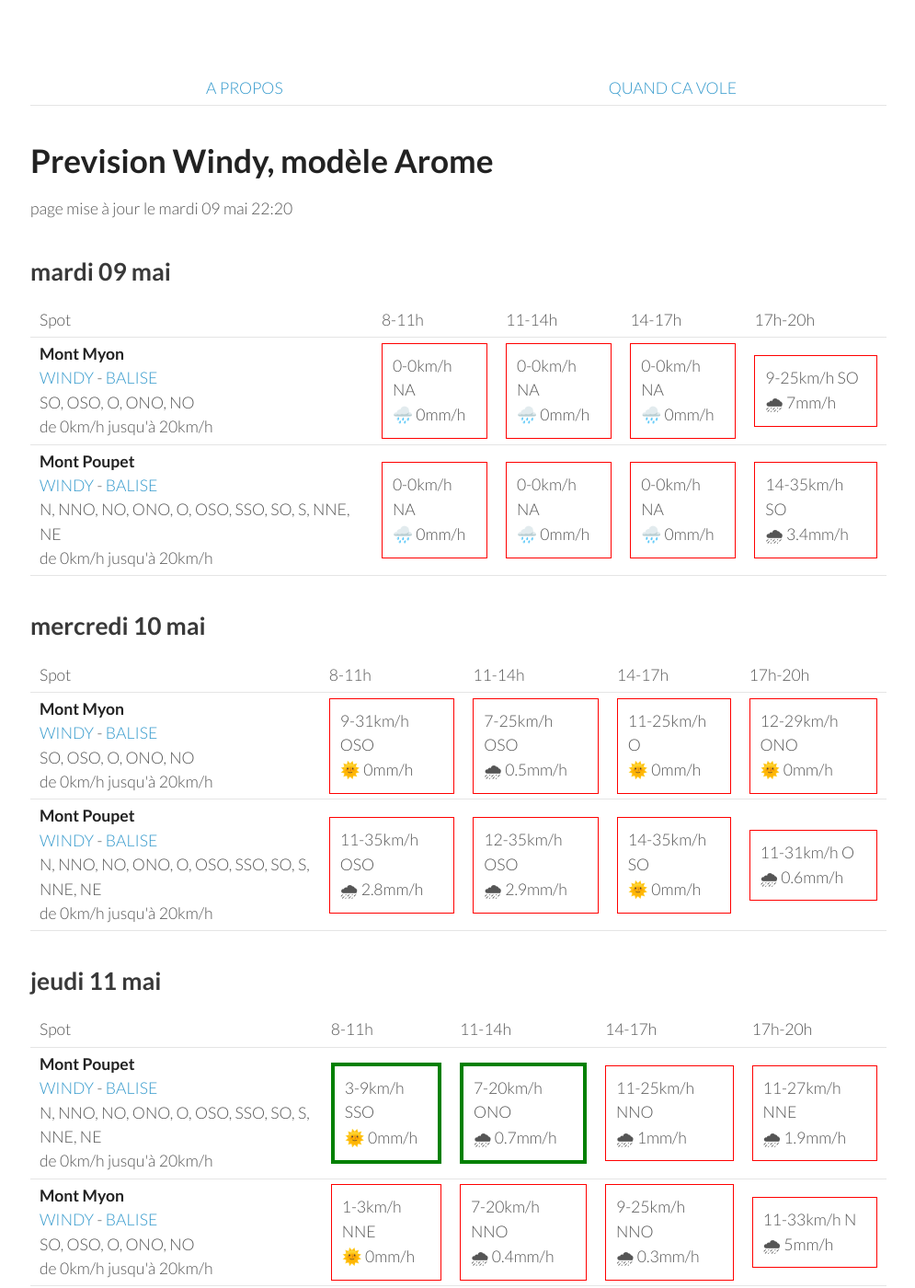
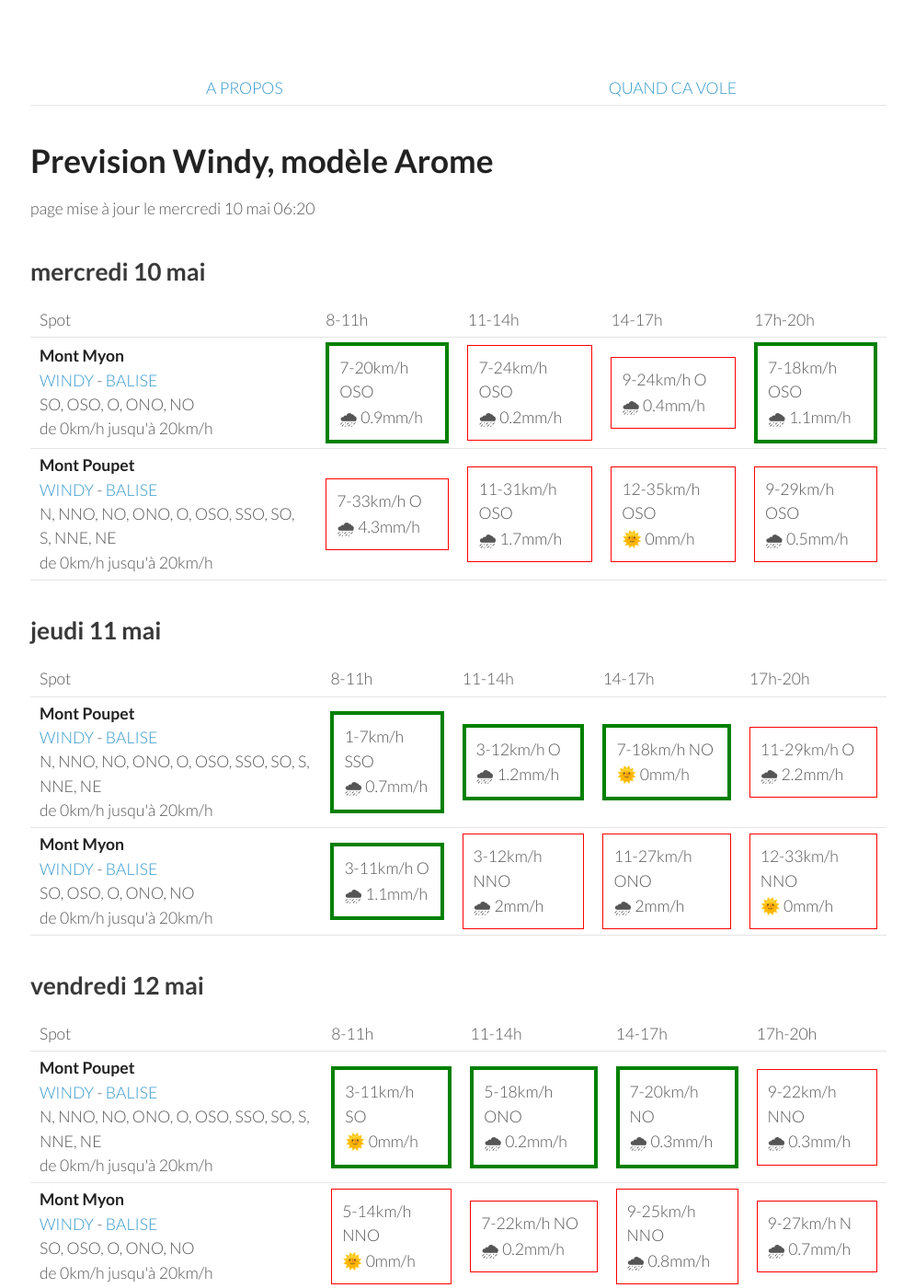
Before and after one commit to parapente-dans-le-nord/parapente-dans-le-nord.github.io, a Jekyll site: the page built from jura.markdown, in a window 1280 px wide and 1400 px high. Shown: the whole window at 92% size, without its empty margins (25-1020 px from the left). Built offline with Jekyll 4.4.1, drawn with Linux system fonts in a browser that asks for light colours; some of the changed text lies outside the part shown.

Commit message:
update index.markdown

```diff
--- a/jura.markdown
+++ b/jura.markdown
@@ -7,42 +7,8 @@ title:  "Tous les spots"
 {: .links}
 
 # Prevision Windy, modèle Arome
-page mise à jour le mardi 09 mai 22:20
+page mise à jour le mercredi 10 mai 06:20
 
-## mardi 09 mai
-
-{::nomarkdown}
-<table>
-  <tbody>
-    <tr>
-      <td>Spot</td>
-      <td>8-11h</td>
-      <td>11-14h</td>
-      <td>14-17h</td>
-      <td>17h-20h</td>
-    </tr>
-<tr>
-        <td><strong>Mont Myon</strong><br><a href="https://windy.com/46.331/5.397?45.898,5.394,8,m:eWoagj8">WINDY</a> - <span class=""><a href="http://www.balisemeteo.com/balise.php?idBalise=70">BALISE</a> </span><br> <span class="vent-favorable">SO, OSO, O, ONO, NO</span><br><span class="force-vent">de 0km/h jusqu'à 20km/h</span> </td>
-
-            <td><div class="not-flyable"><p>0-0km/h NA</p><p>🌧️ 0mm/h</p></div></td>
-            <td><div class="not-flyable"><p>0-0km/h NA</p><p>🌧️ 0mm/h</p></div></td>
-            <td><div class="not-flyable"><p>0-0km/h NA</p><p>🌧️ 0mm/h</p></div></td>
-            <td><div class="not-flyable"><p>9-25km/h SO</p><p>🌧 7mm/h</p></div></td>
-
-    </tr>
-<tr>
-        <td><strong>Mont Poupet</strong><br><a href="https://windy.com/46.970/5.876?46.541,5.876,8">WINDY</a> - <span class=""><a href="http://www.balisemeteo.com/balise.php?idBalise=92">BALISE</a> </span><br> <span class="vent-favorable">N, NNO, NO, ONO, O, OSO, SSO, SO, S, NNE, NE</span><br><span class="force-vent">de 0km/h jusqu'à 20km/h</span> </td>
-
-            <td><div class="not-flyable"><p>0-0km/h NA</p><p>🌧️ 0mm/h</p></div></td>
-            <td><div class="not-flyable"><p>0-0km/h NA</p><p>🌧️ 0mm/h</p></div></td>
-            <td><div class="not-flyable"><p>0-0km/h NA</p><p>🌧️ 0mm/h</p></div></td>
-            <td><div class="not-flyable"><p>14-35km/h SO</p><p>🌧 3.4mm/h</p></div></td>
-
-    </tr>
-
-</tbody>
-</table>
-{:/}
 ## mercredi 10 mai
 
 {::nomarkdown}
@@ -58,20 +24,20 @@ page mise à jour le mardi 09 mai 22:20
 <tr>
         <td><strong>Mont Myon</strong><br><a href="https://windy.com/46.331/5.397?45.898,5.394,8,m:eWoagj8">WINDY</a> - <span class=""><a href="http://www.balisemeteo.com/balise.php?idBalise=70">BALISE</a> </span><br> <span class="vent-favorable">SO, OSO, O, ONO, NO</span><br><span class="force-vent">de 0km/h jusqu'à 20km/h</span> </td>
 
-            <td><div class="not-flyable"><p>9-31km/h OSO</p><p>🌞 0mm/h</p></div></td>
-            <td><div class="not-flyable"><p>7-25km/h OSO</p><p>🌧 0.5mm/h</p></div></td>
-            <td><div class="not-flyable"><p>11-25km/h O</p><p>🌞 0mm/h</p></div></td>
-            <td><div class="not-flyable"><p>12-29km/h ONO</p><p>🌞 0mm/h</p></div></td>
+            <td><div class="flyable"><p>7-20km/h OSO</p><p>🌧 0.9mm/h</p></div></td>
+            <td><div class="not-flyable"><p>7-24km/h OSO</p><p>🌧 0.2mm/h</p></div></td>
+            <td><div class="not-flyable"><p>9-24km/h O</p><p>🌧 0.4mm/h</p></div></td>
+            <td><div class="flyable"><p>7-18km/h OSO</p><p>🌧 1.1mm/h</p></div></td>
 
 
     </tr>
 <tr>
         <td><strong>Mont Poupet</strong><br><a href="https://windy.com/46.970/5.876?46.541,5.876,8">WINDY</a> - <span class=""><a href="http://www.balisemeteo.com/balise.php?idBalise=92">BALISE</a> </span><br> <span class="vent-favorable">N, NNO, NO, ONO, O, OSO, SSO, SO, S, NNE, NE</span><br><span class="force-vent">de 0km/h jusqu'à 20km/h</span> </td>
 
-            <td><div class="not-flyable"><p>11-35km/h OSO</p><p>🌧 2.8mm/h</p></div></td>
-            <td><div class="not-flyable"><p>12-35km/h OSO</p><p>🌧 2.9mm/h</p></div></td>
-            <td><div class="not-flyable"><p>14-35km/h SO</p><p>🌞 0mm/h</p></div></td>
-            <td><div class="not-flyable"><p>11-31km/h O</p><p>🌧 0.6mm/h</p></div></td>
+            <td><div class="not-flyable"><p>7-33km/h O</p><p>🌧 4.3mm/h</p></div></td>
+            <td><div class="not-flyable"><p>11-31km/h OSO</p><p>🌧 1.7mm/h</p></div></td>
+            <td><div class="not-flyable"><p>12-35km/h OSO</p><p>🌞 0mm/h</p></div></td>
+            <td><div class="not-flyable"><p>9-29km/h OSO</p><p>🌧 0.5mm/h</p></div></td>
 
 
     </tr>
@@ -94,20 +60,20 @@ page mise à jour le mardi 09 mai 22:20
 <tr>
         <td><strong>Mont Poupet</strong><br><a href="https://windy.com/46.970/5.876?46.541,5.876,8">WINDY</a> - <span class=""><a href="http://www.balisemeteo.com/balise.php?idBalise=92">BALISE</a> </span><br> <span class="vent-favorable">N, NNO, NO, ONO, O, OSO, SSO, SO, S, NNE, NE</span><br><span class="force-vent">de 0km/h jusqu'à 20km/h</span> </td>
 
-            <td><div class="flyable"><p>3-9km/h SSO</p><p>🌞 0mm/h</p></div></td>
-            <td><div class="flyable"><p>7-20km/h ONO</p><p>🌧 0.7mm/h</p></div></td>
-            <td><div class="not-flyable"><p>11-25km/h NNO</p><p>🌧 1mm/h</p></div></td>
-            <td><div class="not-flyable"><p>11-27km/h NNE</p><p>🌧 1.9mm/h</p></div></td>
+            <td><div class="flyable"><p>1-7km/h SSO</p><p>🌧 0.7mm/h</p></div></td>
+            <td><div class="flyable"><p>3-12km/h O</p><p>🌧 1.2mm/h</p></div></td>
+            <td><div class="flyable"><p>7-18km/h NO</p><p>🌞 0mm/h</p></div></td>
+            <td><div class="not-flyable"><p>11-29km/h O</p><p>🌧 2.2mm/h</p></div></td>
 
 
     </tr>
 <tr>
         <td><strong>Mont Myon</strong><br><a href="https://windy.com/46.331/5.397?45.898,5.394,8,m:eWoagj8">WINDY</a> - <span class=""><a href="http://www.balisemeteo.com/balise.php?idBalise=70">BALISE</a> </span><br> <span class="vent-favorable">SO, OSO, O, ONO, NO</span><br><span class="force-vent">de 0km/h jusqu'à 20km/h</span> </td>
 
-            <td><div class="not-flyable"><p>1-3km/h NNE</p><p>🌞 0mm/h</p></div></td>
-            <td><div class="not-flyable"><p>7-20km/h NNO</p><p>🌧 0.4mm/h</p></div></td>
-            <td><div class="not-flyable"><p>9-25km/h NNO</p><p>🌧 0.3mm/h</p></div></td>
-            <td><div class="not-flyable"><p>11-33km/h N</p><p>🌧 5mm/h</p></div></td>
+            <td><div class="flyable"><p>3-11km/h O</p><p>🌧 1.1mm/h</p></div></td>
+            <td><div class="not-flyable"><p>3-12km/h NNO</p><p>🌧 2mm/h</p></div></td>
+            <td><div class="not-flyable"><p>11-27km/h ONO</p><p>🌧 2mm/h</p></div></td>
+            <td><div class="not-flyable"><p>12-33km/h NNO</p><p>🌞 0mm/h</p></div></td>
 
 
     </tr>
@@ -130,20 +96,20 @@ page mise à jour le mardi 09 mai 22:20
 <tr>
         <td><strong>Mont Poupet</strong><br><a href="https://windy.com/46.970/5.876?46.541,5.876,8">WINDY</a> - <span class=""><a href="http://www.balisemeteo.com/balise.php?idBalise=92">BALISE</a> </span><br> <span class="vent-favorable">N, NNO, NO, ONO, O, OSO, SSO, SO, S, NNE, NE</span><br><span class="force-vent">de 0km/h jusqu'à 20km/h</span> </td>
 
-            <td><div class="flyable"><p>5-12km/h O</p><p>🌧 1.3mm/h</p></div></td>
-            <td><div class="flyable"><p>7-20km/h O</p><p>🌧 1.1mm/h</p></div></td>
-            <td><div class="flyable"><p>5-20km/h ONO</p><p>🌧 0.4mm/h</p></div></td>
-            <td><div class="flyable"><p>5-18km/h NNO</p><p>🌧 0.3mm/h</p></div></td>
+            <td><div class="flyable"><p>3-11km/h SO</p><p>🌞 0mm/h</p></div></td>
+            <td><div class="flyable"><p>5-18km/h ONO</p><p>🌧 0.2mm/h</p></div></td>
+            <td><div class="flyable"><p>7-20km/h NO</p><p>🌧 0.3mm/h</p></div></td>
+            <td><div class="not-flyable"><p>9-22km/h NNO</p><p>🌧 0.3mm/h</p></div></td>
 
 
     </tr>
 <tr>
         <td><strong>Mont Myon</strong><br><a href="https://windy.com/46.331/5.397?45.898,5.394,8,m:eWoagj8">WINDY</a> - <span class=""><a href="http://www.balisemeteo.com/balise.php?idBalise=70">BALISE</a> </span><br> <span class="vent-favorable">SO, OSO, O, ONO, NO</span><br><span class="force-vent">de 0km/h jusqu'à 20km/h</span> </td>
 
-            <td><div class="flyable"><p>7-16km/h NO</p><p>🌞 0mm/h</p></div></td>
-            <td><div class="flyable"><p>7-20km/h NO</p><p>🌧 0.5mm/h</p></div></td>
-            <td><div class="not-flyable"><p>9-24km/h NNO</p><p>🌧 0.2mm/h</p></div></td>
-            <td><div class="not-flyable"><p>9-24km/h NNO</p><p>🌧 0.3mm/h</p></div></td>
+            <td><div class="not-flyable"><p>5-14km/h NNO</p><p>🌞 0mm/h</p></div></td>
+            <td><div class="not-flyable"><p>7-22km/h NO</p><p>🌧 0.2mm/h</p></div></td>
+            <td><div class="not-flyable"><p>9-25km/h NNO</p><p>🌧 0.8mm/h</p></div></td>
+            <td><div class="not-flyable"><p>9-27km/h N</p><p>🌧 0.7mm/h</p></div></td>
 
 
     </tr>
@@ -164,22 +130,22 @@ page mise à jour le mardi 09 mai 22:20
       <td>17h-20h</td>
     </tr>
 <tr>
-        <td><strong>Mont Myon</strong><br><a href="https://windy.com/46.331/5.397?45.898,5.394,8,m:eWoagj8">WINDY</a> - <span class=""><a href="http://www.balisemeteo.com/balise.php?idBalise=70">BALISE</a> </span><br> <span class="vent-favorable">SO, OSO, O, ONO, NO</span><br><span class="force-vent">de 0km/h jusqu'à 20km/h</span> </td>
+        <td><strong>Mont Poupet</strong><br><a href="https://windy.com/46.970/5.876?46.541,5.876,8">WINDY</a> - <span class=""><a href="http://www.balisemeteo.com/balise.php?idBalise=92">BALISE</a> </span><br> <span class="vent-favorable">N, NNO, NO, ONO, O, OSO, SSO, SO, S, NNE, NE</span><br><span class="force-vent">de 0km/h jusqu'à 20km/h</span> </td>
 
-            <td><div class="flyable"><p>3-9km/h NO</p><p>🌧 0.7mm/h</p></div></td>
-            <td><div class="flyable"><p>7-18km/h NO</p><p>🌧 0.2mm/h</p></div></td>
-            <td><div class="not-flyable"><p>9-24km/h NNO</p><p>🌧 0.2mm/h</p></div></td>
-            <td><div class="not-flyable"><p>7-24km/h N</p><p>🌧 0.8mm/h</p></div></td>
+            <td><div class="flyable"><p>0-7km/h OSO</p><p>🌞 0mm/h</p></div></td>
+            <td><div class="flyable"><p>5-20km/h NNO</p><p>🌞 0mm/h</p></div></td>
+            <td><div class="not-flyable"><p>5-24km/h NO</p><p>🌧 2.2mm/h</p></div></td>
+            <td><div class="not-flyable"><p>5-25km/h NNE</p><p>🌧 6mm/h</p></div></td>
 
 
     </tr>
 <tr>
-        <td><strong>Mont Poupet</strong><br><a href="https://windy.com/46.970/5.876?46.541,5.876,8">WINDY</a> - <span class=""><a href="http://www.balisemeteo.com/balise.php?idBalise=92">BALISE</a> </span><br> <span class="vent-favorable">N, NNO, NO, ONO, O, OSO, SSO, SO, S, NNE, NE</span><br><span class="force-vent">de 0km/h jusqu'à 20km/h</span> </td>
+        <td><strong>Mont Myon</strong><br><a href="https://windy.com/46.331/5.397?45.898,5.394,8,m:eWoagj8">WINDY</a> - <span class=""><a href="http://www.balisemeteo.com/balise.php?idBalise=70">BALISE</a> </span><br> <span class="vent-favorable">SO, OSO, O, ONO, NO</span><br><span class="force-vent">de 0km/h jusqu'à 20km/h</span> </td>
 
-            <td><div class="not-flyable"><p>3-11km/h SSE</p><p>🌧 0.2mm/h</p></div></td>
-            <td><div class="flyable"><p>5-20km/h NO</p><p>🌞 0mm/h</p></div></td>
-            <td><div class="not-flyable"><p>5-24km/h NO</p><p>🌧 2.2mm/h</p></div></td>
-            <td><div class="not-flyable"><p>5-25km/h NNE</p><p>🌧 6mm/h</p></div></td>
+            <td><div class="not-flyable"><p>3-9km/h N</p><p>🌞 0mm/h</p></div></td>
+            <td><div class="not-flyable"><p>7-22km/h NO</p><p>🌞 0mm/h</p></div></td>
+            <td><div class="not-flyable"><p>9-24km/h NNO</p><p>🌧 0.2mm/h</p></div></td>
+            <td><div class="not-flyable"><p>7-24km/h N</p><p>🌧 0.8mm/h</p></div></td>
 
 
     </tr>
```
